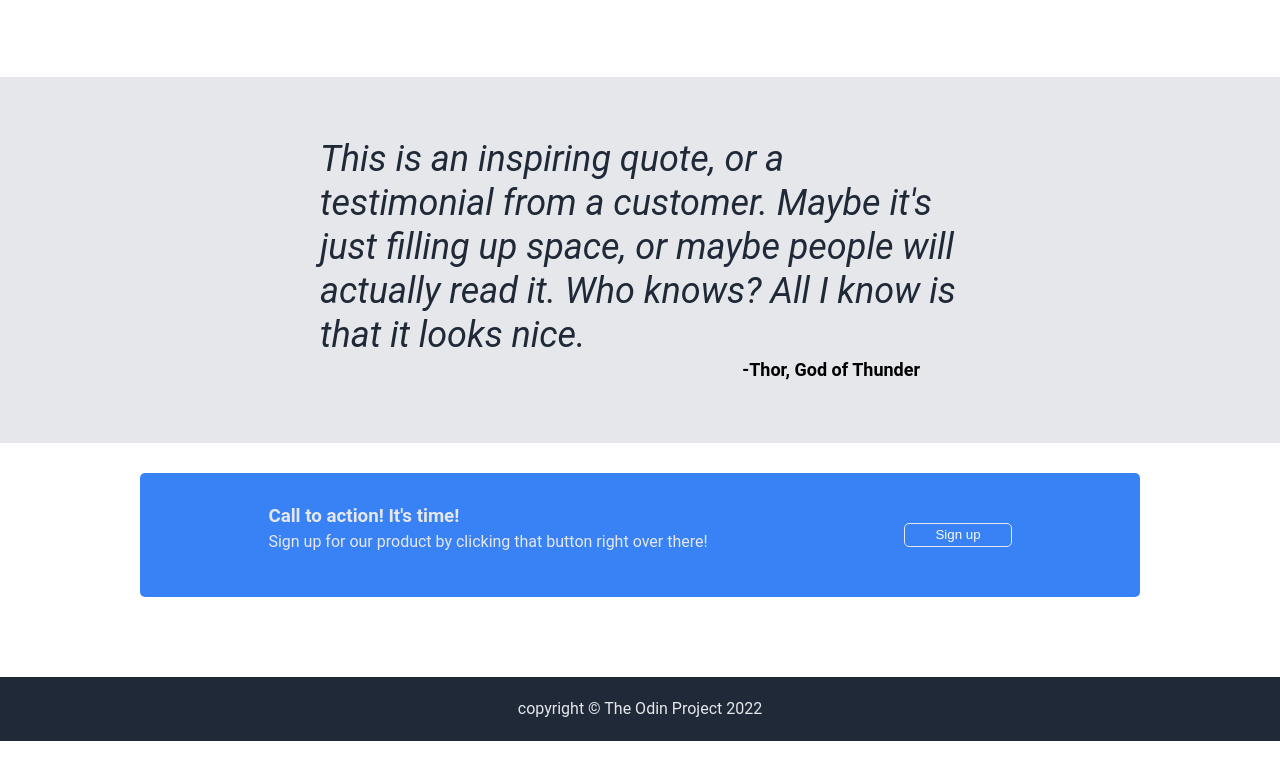
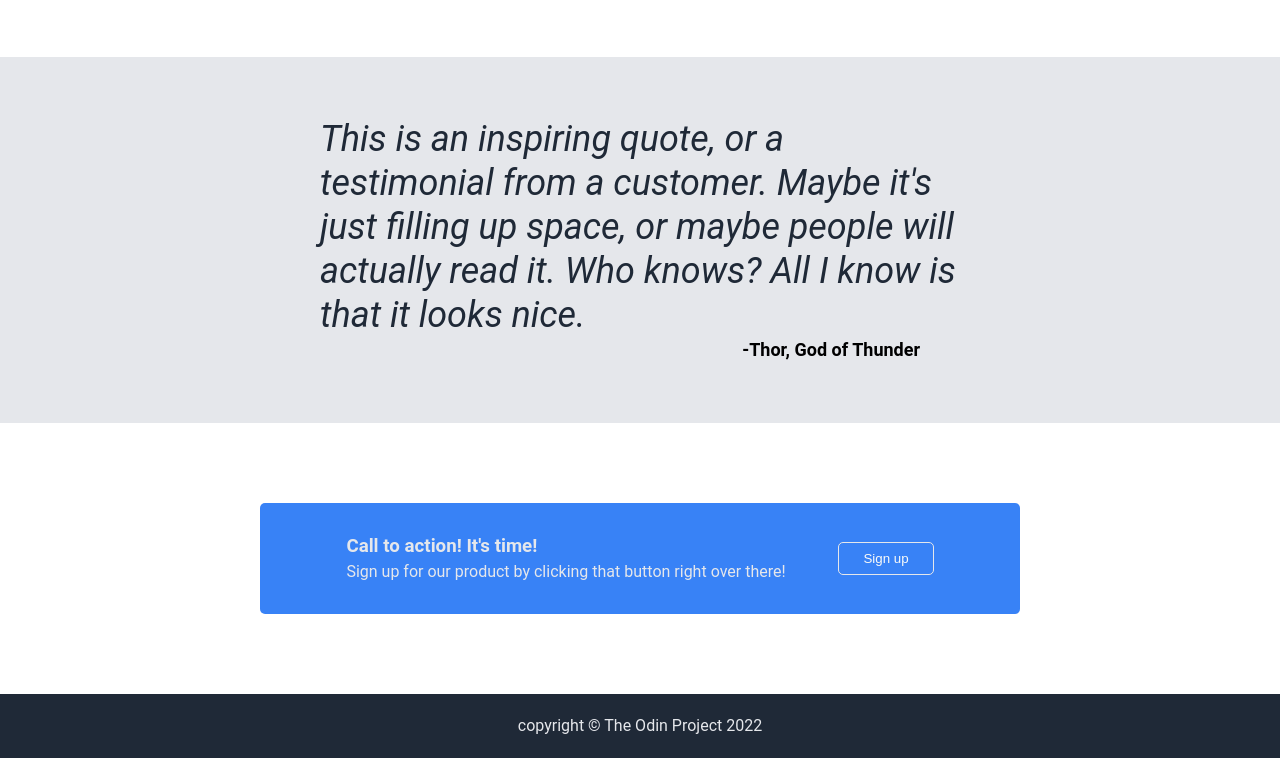
Before and after one commit to Trantuvan/odin-landing-page, a plain HTML site: page index.html in a window 1280 px wide. Shown: the part 822-1580 px from the top of the page. Drawn offline with Linux system fonts and the light colour scheme.

Commit message:
Register-content

```diff
--- a/css/style.css
+++ b/css/style.css
@@ -79,7 +79,7 @@ header {
 
 /* -- Main -- */
 .main {
-  margin: 40px 0 80px;
+  margin: 20px 0 80px;
 }
 
 .main-title {
@@ -139,21 +139,18 @@ header {
 
 /* Main Register */
 .main-register {
-  margin: 30px auto;
+  margin: 80px 260px;
   border-radius: 5px;
-  padding: 30px;
+  padding: 30px 60px;
   background-color: #3882f6;
-  max-width: 1000px;
   display: flex;
   justify-content: space-around;
+  align-items: center;
   color: #e5e7eb;
 }
 
 .main-register .register-btn {
   border: 1px solid #e5e7eb;
-  /* How to cancel align-items: stretch for 1 item*/
-  margin: 20px 0;
-  padding: 0 30px;
 }
 
 /* Footer */
```
